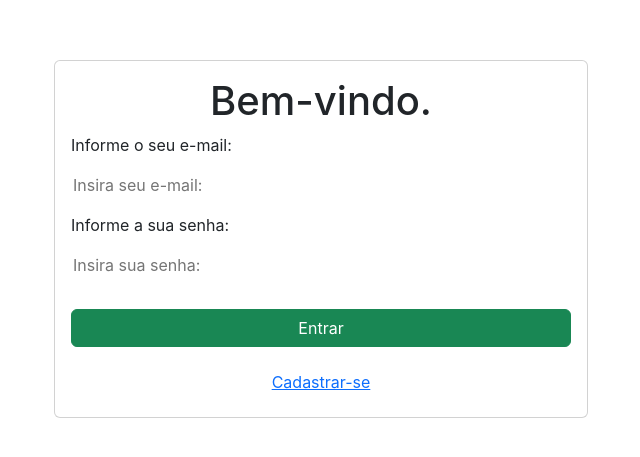
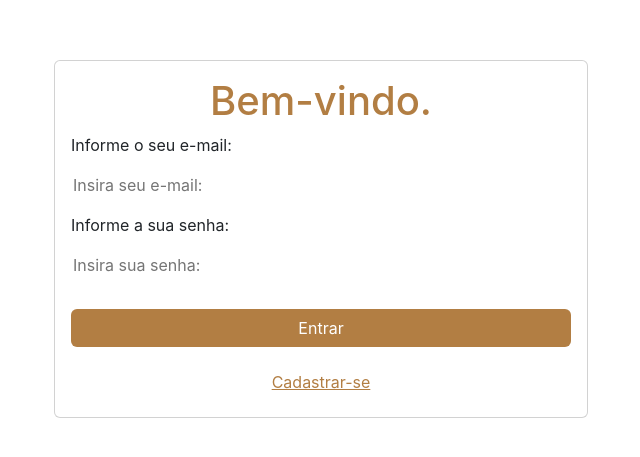
Before and after one commit to AlanAOliveira/SemanaTecnologiaFrontEnd, a React (Create React App) app: page / in a window 1280 px wide. Shown: the part 137-594 px from the top of the page, without its empty margins (319-959 px from the left). Built offline with nearby package versions, Linux system fonts and the light colour scheme.

Commit message:
feat:: adicionando os styles globais em login e registro

```diff
--- a/src/telas/Login/Login.tsx
+++ b/src/telas/Login/Login.tsx
@@ -9,7 +9,7 @@
         errors,
         handleSubmit,
         realizaLogin,
-        vaiParaRegistro
+        vaiParaRegistro, paletaCores
     } = useVisaoControllerLogin();
 
     return (
@@ -17,8 +17,8 @@
             <div className="row justify-content-center w-100 mb-5">
                 <div className="col-md-6">
                     <div className="card">
-                        <div className="card-body">
-                            <h1 className="card-title text-center">Bem-vindo.</h1>
+                        <div className="card-body" style={{borderColor: paletaCores.marromPrimario}}>
+                            <h1 className="card-title text-center" style={{color: paletaCores.marromTerciario}}>Bem-vindo.</h1>
                             <form onSubmit={handleSubmit(realizaLogin)}>
                                 <Controller
                                     name="emailUsuario"
@@ -58,11 +58,11 @@
                                 />
                                 {errors.senhaUsuario && <p>{errors.senhaUsuario.message}</p>}
 
-                                <button type="submit" className="btn btn-success w-100 mt-3">
+                                <button type="submit" className="btn w-100 mt-3" style={{ backgroundColor: paletaCores.marromTerciario, color: paletaCores.corFontePrimaria }}>
                                     Entrar
                                 </button>
                                 <div className="d-flex justify-content-center mt-3" onClick={vaiParaRegistro}>
-                                    <button type="button" className="btn btn-link">
+                                    <button type="button" className="btn btn-link" style={{color: paletaCores.marromTerciario}}>
                                         Cadastrar-se
                                     </button>
                                 </div>
--- a/src/telas/Login/visaoControllerLogin.tsx
+++ b/src/telas/Login/visaoControllerLogin.tsx
@@ -2,12 +2,13 @@
 import { useAutenticacao } from "../../contexts/useAutenticacao";
 import { InterfaceDadosFormularioLogin } from "../../interfaces/interfaceDeRegistros";
 import { useForm } from "react-hook-form";
+import { useDesign } from "../../contexts/useDesign";
 
 export const useVisaoControllerLogin = () => {
     const { control, handleSubmit, formState: { errors } } = useForm<InterfaceDadosFormularioLogin>();
-
+    const { loginRealizado } = useAutenticacao();
+    const { paletaCores } = useDesign();
     const navegacao = useNavigate();
-    const { loginRealizado } = useAutenticacao();
 
     const realizaLogin = async (credenciais: InterfaceDadosFormularioLogin) => {
         const loginBemSucessido = await loginRealizado(credenciais);
@@ -28,6 +29,7 @@
         vaiParaRegistro,
         control,
         handleSubmit,
-        errors
+        errors,
+        paletaCores
     }
 }
--- a/src/telas/Registro/Registro.tsx
+++ b/src/telas/Registro/Registro.tsx
@@ -4,7 +4,7 @@
 import { Controller } from 'react-hook-form';
 
 export const TelaRegistro: React.FC = () => {
-    const { control, errors, handleSubmit, realizaCadastro } = useVisaoControllerRegistro();
+    const { control, errors, handleSubmit, realizaCadastro, paletaCores } = useVisaoControllerRegistro();
 
     return (
         <div className="container vh-100 d-flex justify-content-center align-items-center">
@@ -12,7 +12,7 @@
                 <div className="col-md-6">
                     <div className="card">
                         <div className="card-body">
-                            <h1 className="card-title text-center">Bem-vindo ao Native Coffee.</h1>
+                            <h1 className="card-title text-center" style={{ color: paletaCores.marromTerciario }}>Bem-vindo ao Native Coffee.</h1>
                             <form onSubmit={handleSubmit(realizaCadastro)}>
                                 <Controller
                                     name="nomeUsuario"
@@ -90,7 +90,7 @@
                                 />
                                 {errors.senhaUsuario && <p>{errors.senhaUsuario.message}</p>}
 
-                                <button type="submit" className="btn btn-success w-100 mt-3">
+                                <button type="submit" className="btn w-100 mt-3" style={{ backgroundColor: paletaCores.marromTerciario, color: paletaCores.corFontePrimaria }}>
                                     Cadastrar!
                                 </button>
                             </form>
--- a/src/telas/Registro/visaoControllerRegistro.tsx
+++ b/src/telas/Registro/visaoControllerRegistro.tsx
@@ -2,10 +2,11 @@
 import { InterfaceDadosFormularioCadastro } from "../../interfaces/interfaceDeRegistros";
 import { visaoModeloUsuario } from "../../modelos/usuario/visaoModeloUsuario";
 import { useForm } from "react-hook-form";
+import { useDesign } from "../../contexts/useDesign";
 
 export const useVisaoControllerRegistro = () => {
     const { control, handleSubmit, formState: { errors } } = useForm<InterfaceDadosFormularioCadastro>();
-
+    const { paletaCores } = useDesign();
     const objVisaoModeloUsuario = new visaoModeloUsuario();
 
     const navegacao = useNavigate();
@@ -21,6 +22,7 @@
 
     return {
         realizaCadastro,
-        control, handleSubmit, errors
+        control, handleSubmit, errors,
+        paletaCores
     }
 }
```
